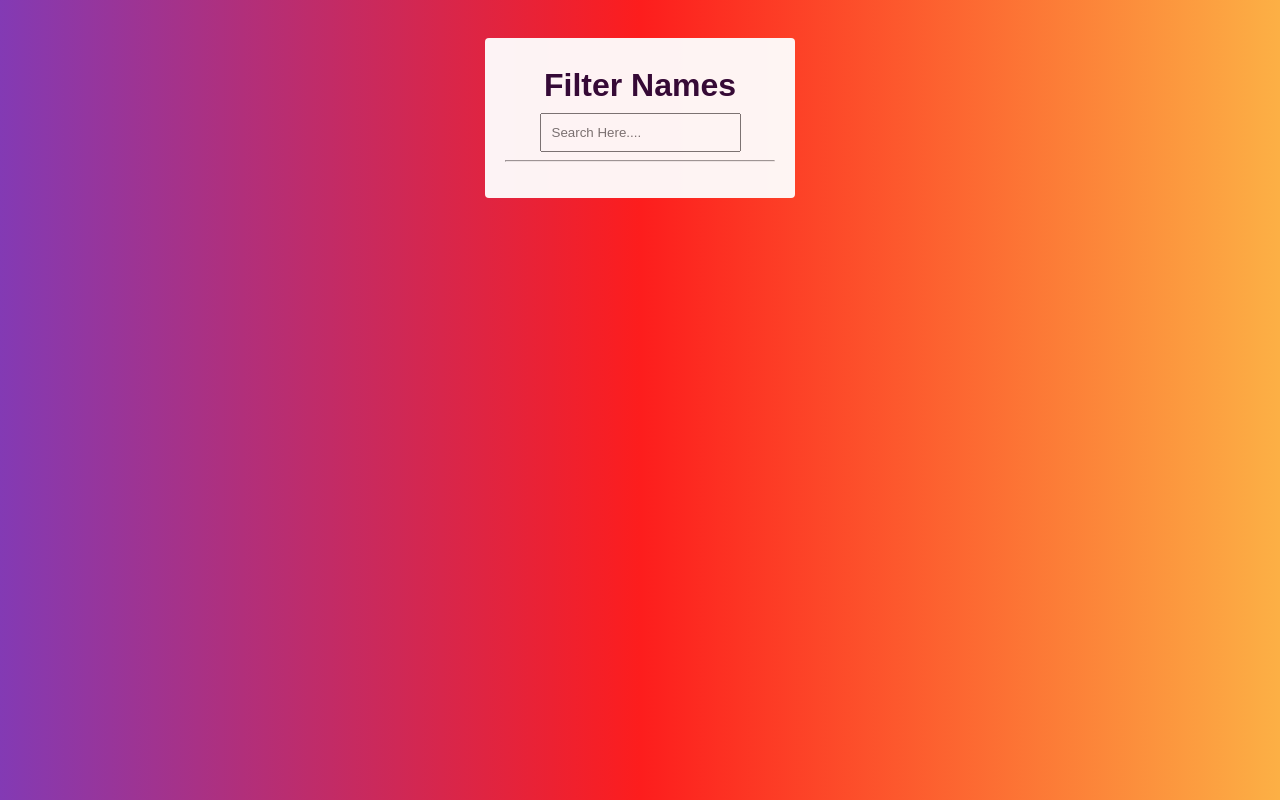
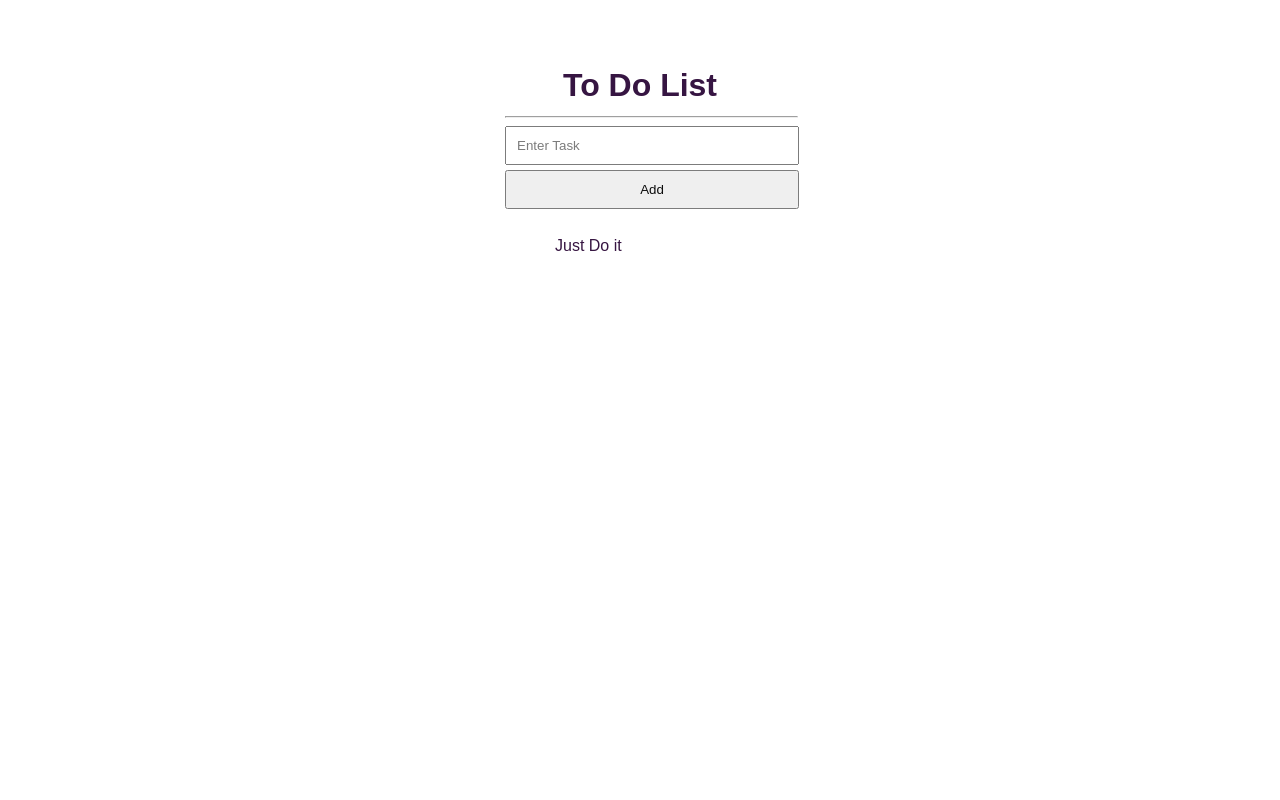
Before and after one commit to UmerSharif/vue-randon-test, a Vue app: page / in a window 1280 px wide. Built offline with nearby package versions, Linux system fonts and the light colour scheme.

Commit message:
form added

```diff
--- a/src/App.vue
+++ b/src/App.vue
@@ -17,8 +17,8 @@
 </script>
 <style lang="scss">
   body {
-    background: rgb(131,58,180);
-    background: linear-gradient(90deg, rgba(131,58,180,1) 0%, rgba(253,29,29,1) 50%, rgba(252,176,69,1) 100%);
+    //background: rgb(131,58,180);
+    //background: linear-gradient(90deg, rgba(131,58,180,1) 0%, rgba(253,29,29,1) 50%, rgba(252,176,69,1) 100%);
     display: flex;
     justify-content: center;
     align-items: center;
--- a/src/components/HelloWorld.vue
+++ b/src/components/HelloWorld.vue
@@ -1,15 +1,19 @@
 <template>
     <div class="hello">
-        <h1>Filter Names</h1>
-        <div class="search">
-            <input type="text" placeholder="Search Here...." v-model="findName">
-        </div>
+        <h1>{{title}}</h1>
 
         <hr>
+        <form @submit.prevent = "addTask">
+            <input class="enterText" placeholder="Enter Task" v-model="newTask" />
+            <button type="submit">Add</button>
+        </form>
+
         <ul>
-            <li v-for="(name, index) in filterNames" :key="index">
-                {{name}}
+
+            <li v-for="(Task, index) in Tasks" :key="index" >
+                {{Task}}
             </li>
+
         </ul>
     </div>
 </template>
@@ -20,6 +24,25 @@
 
     export default {
         name: 'HelloWorld',
+        data(){
+            return {
+                newTask : ''
+            }
+        },
+
+        computed :{
+            ...mapState([
+                'title',
+                'Tasks'
+            ])
+        },
+
+        methods: {
+            addTask(){
+                console.log(this.newTask)
+            }
+        }
+
 
     }
 </script>
@@ -27,9 +50,7 @@
 <!-- Add "scoped" attribute to limit CSS to this component only -->
 <style scoped lang="scss">
     .hello {
-            .search {
-                text-align: center;
-            }
+
         h1 {
             text-align: center;
             margin: 5px;
@@ -37,10 +58,22 @@
 
         li {
             list-style: none outside none;
+            padding: 10px;
         }
 
         input {
             padding: 10px;
+            width: 100%;
+        }
+
+        hr {
+            width: 291px;
+        }
+
+        button {
+            padding: 10px;
+            width: 294px;
+            margin-top: 5px;
         }
 
     }
--- a/src/store.js
+++ b/src/store.js
@@ -5,6 +5,12 @@ Vue.use(Vuex)
 
 export default new Vuex.Store({
   state: {
+
+      title : 'To Do List',
+
+      Tasks : [
+          'Just Do it'
+      ]
 
   },
     getters : {
```
